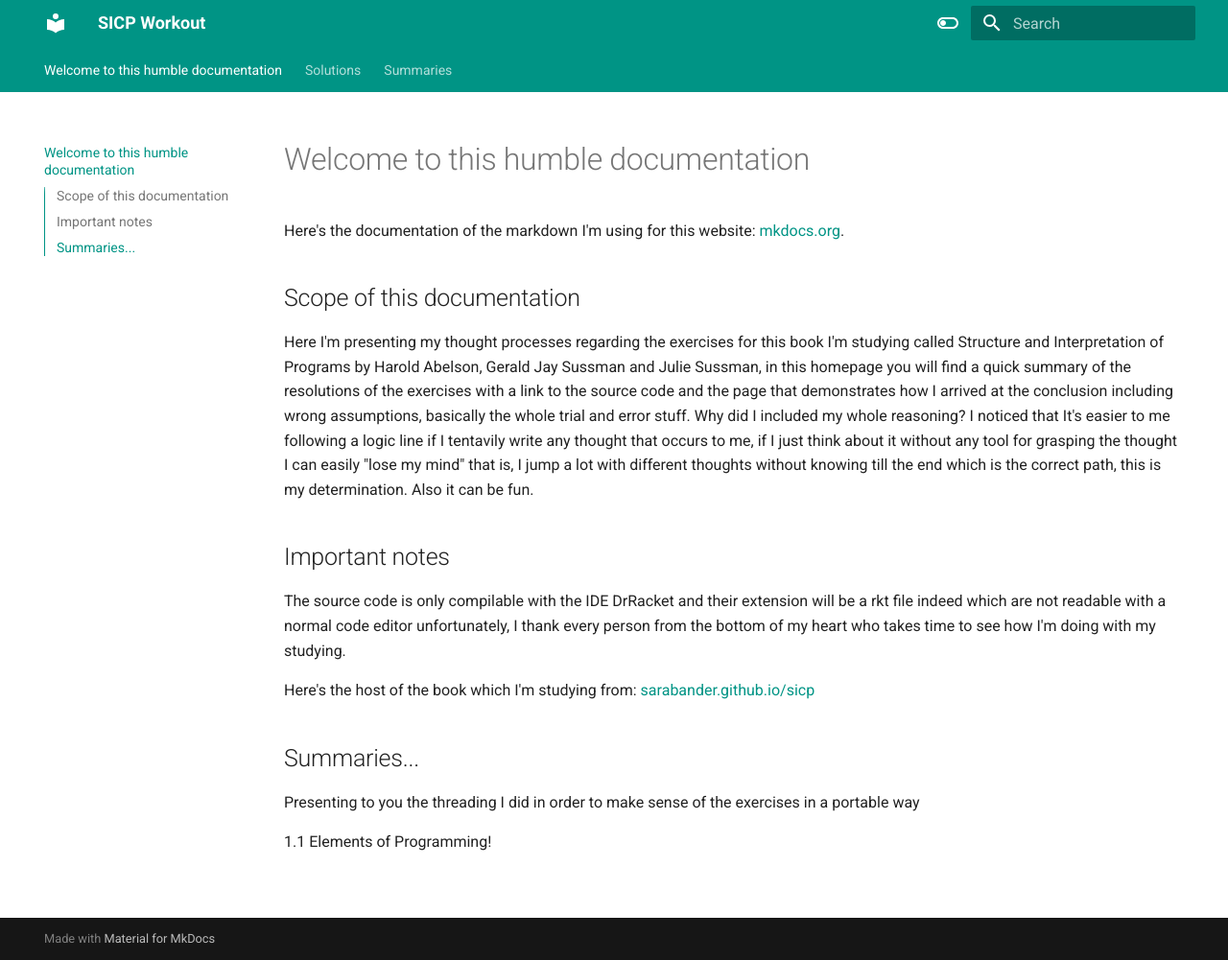
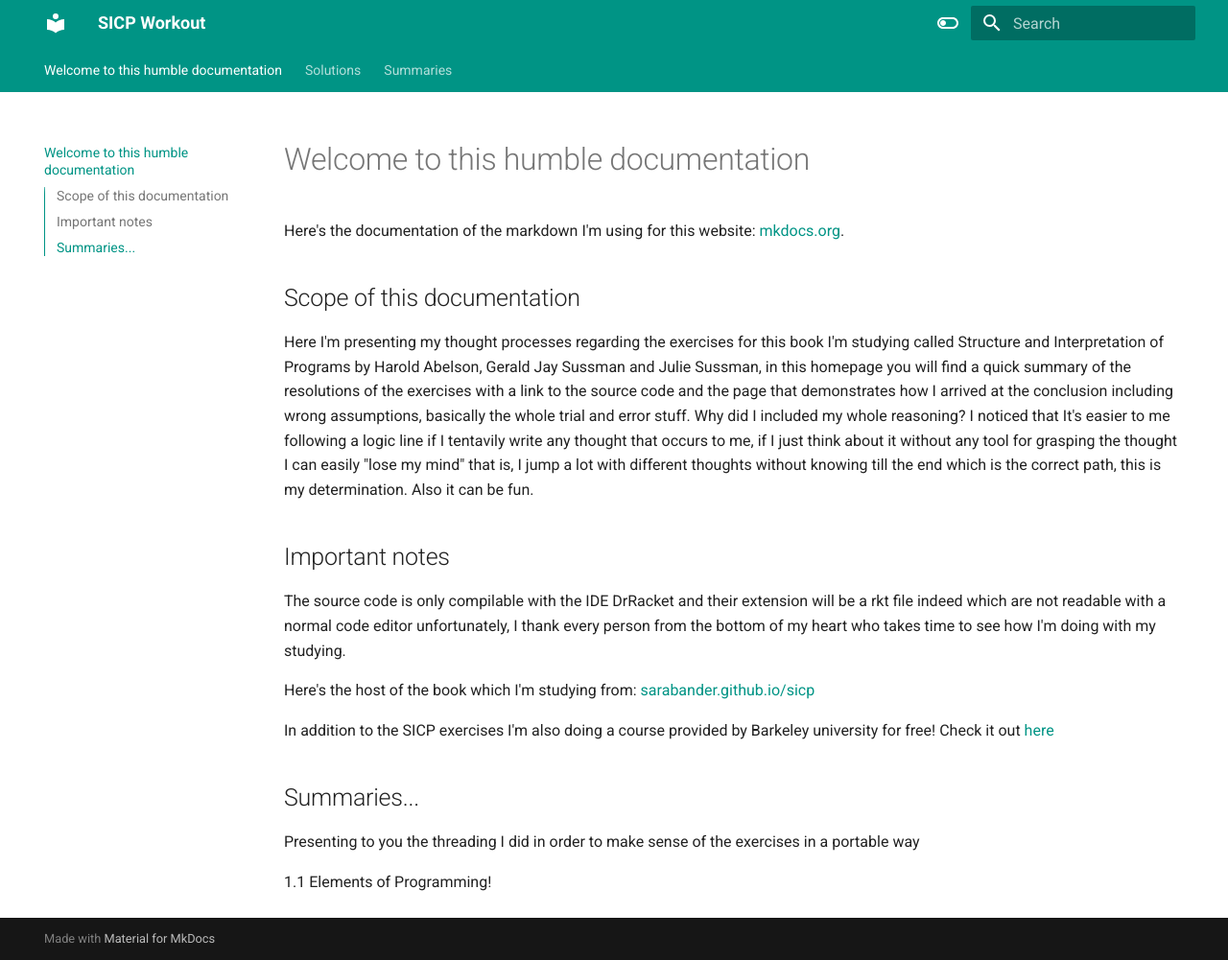
Before and after one commit to Fedda17/SICP-Workout, an MkDocs documentation site: the page built from docs/index.md, in a window 1280 px wide and 1001 px high. Shown: the whole window at 96% size. Built offline with MkDocs 1.6.1 and Material for MkDocs 9.7.7, drawn with Linux system fonts in a browser that asks for light colours.

Commit message:
Added barkeley description and exercise + organization.

```diff
--- a/docs/index.md
+++ b/docs/index.md
@@ -11,6 +11,8 @@ The source code is only compilable with the IDE DrRacket and their extension wil
 
 Here's the host of the book which I'm studying from: [sarabander.github.io/sicp](http://sarabander.github.io/sicp/html/index.xhtml)
 
+In addition to the SICP exercises I'm also doing a course provided by Barkeley university for free! Check it out [here](https://people.eecs.berkeley.edu/~bh/61a-pages/Volume1/CS%2061A%20Course%20Reader,%20Volume%201.html)
+
 ## Summaries...
 Presenting to you the threading I did in order to make sense of the exercises in a portable way
 
```
